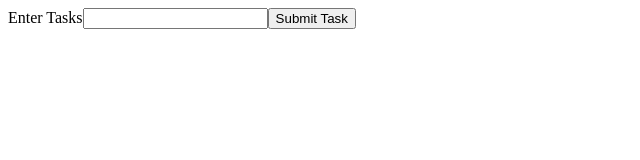
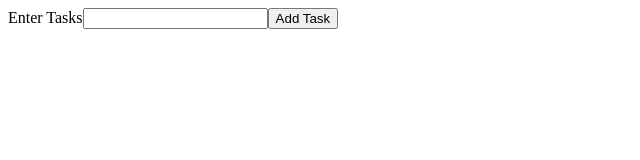
Before and after one commit to CaliforniaDev/ReactAssignment-1, a React (Create React App) app in the folder task-app/: page / in a window 1280 px wide. Shown: the top 160 px of the page, without its empty margins (0-640 px from the left). Built offline with nearby package versions, Linux system fonts and the light colour scheme.

Commit message:
Add props and attributes to form

```diff
--- a/task-app/src/App.js
+++ b/task-app/src/App.js
@@ -27,13 +27,14 @@ class App extends Component {
   };
   render() {
     const { taskInput, tasks } = this.state;
+    console.log(taskInput, tasks);
 
     return (
       <div>
-        <form>
+        <form onSubmit={this.onSubmitTask}>
           <label htmlFor="taskInput">Enter Tasks</label>
-          <input type="text" id="taskInput"></input>
-          <button type="submit">Submit Task</button>
+          <input value={taskInput.text} onChange={this.handleChange} type="text" id="taskInput"></input>
+          <button type="submit">Add Task</button>
         </form>
       </div>
     );
```
Also changed, not shown: 1 other file (tests, documents, lock files or other folders).
